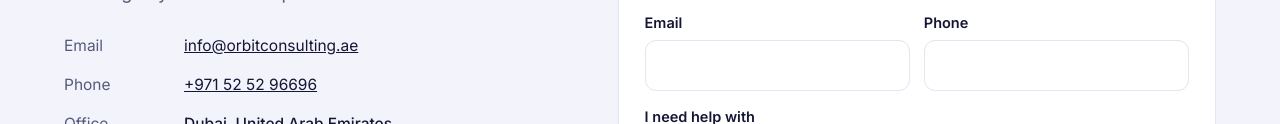
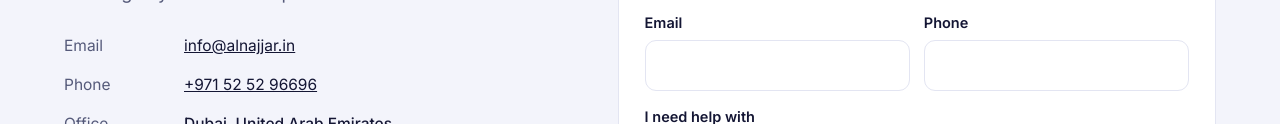
Before and after one commit to nader1978/orbit, a plain HTML site: page index.html in a window 1280 px wide. Shown: the part 5913-6037 px from the top of the page. Drawn offline with Linux system fonts and the light colour scheme.

Commit message:
Update index.html

```diff
--- a/index.html
+++ b/index.html
@@ -317,7 +317,7 @@ footer .wrap{display:flex;gap:24px;flex-wrap:wrap;justify-content:space-between;
       <h2>Talk to us</h2>
       <p class="lead">Tell us what you need and we will reply within one working day with next steps.</p>
       <div class="cinfo">
-        <div><span>Email</span><a href="mailto:info@alnajjar.in">info@orbitconsulting.ae</a></div>
+        <div><span>Email</span><a href="mailto:info@alnajjar.in">info@alnajjar.in</a></div>
         <div><span>Phone</span><a href="tel:+97140000000">+971 52 52 96696</a></div>
         <div><span>Office</span><b style="font-weight:500">Dubai, United Arab Emirates</b></div>
         <div><span>Hours</span><b style="font-weight:500">Monday–Friday, 9:00–18:00</b></div>
```
